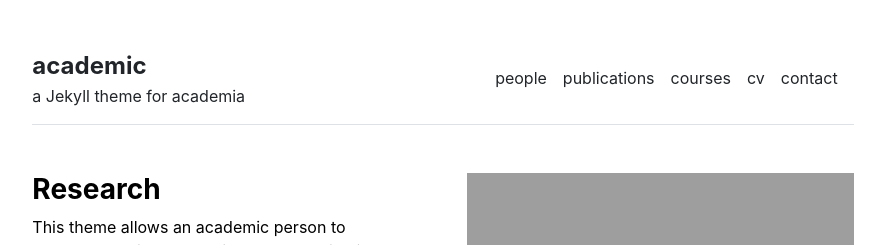
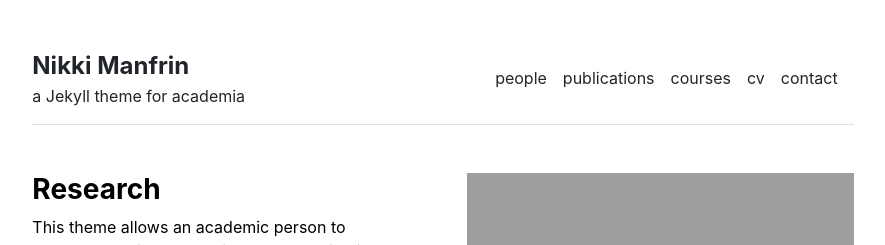
Before and after one commit to nikkimanf/nikkimanf.github.io, a Jekyll site: the page built from index.md, in a window 1280 px wide. Shown: the top 245 px of the page, without its empty margins (197-1082 px from the left). Built offline with Jekyll 4.4.1, drawn with Linux system fonts in a browser that asks for light colours.

Commit message:
Update _config.yml

```diff
--- a/_config.yml
+++ b/_config.yml
@@ -1,4 +1,4 @@
 url: "https://nikkimanf.github.io" # the base hostname & protocol for your site, e.g. http://example.com
 baseurl: "" # the subpath of your site, e.g. /blog
-title: "academic" # the name of your site, e.g. ACME Corp.
+title: "Nikki Manfrin" # the name of your site, e.g. ACME Corp.
 description: "a Jekyll theme for academia"
```
